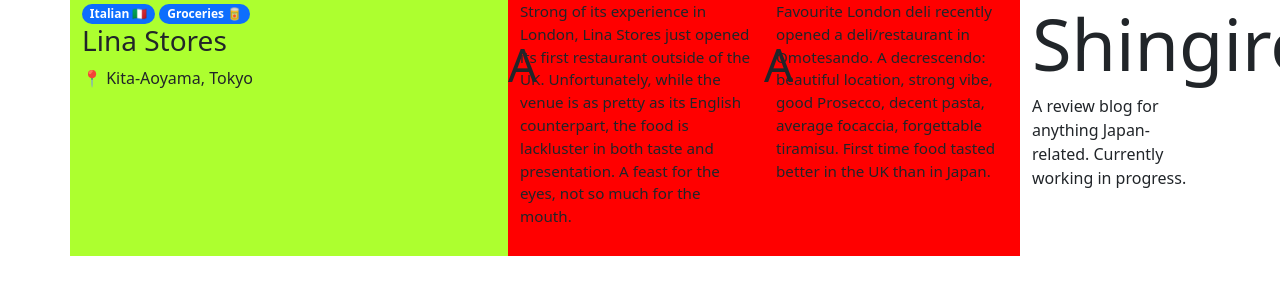
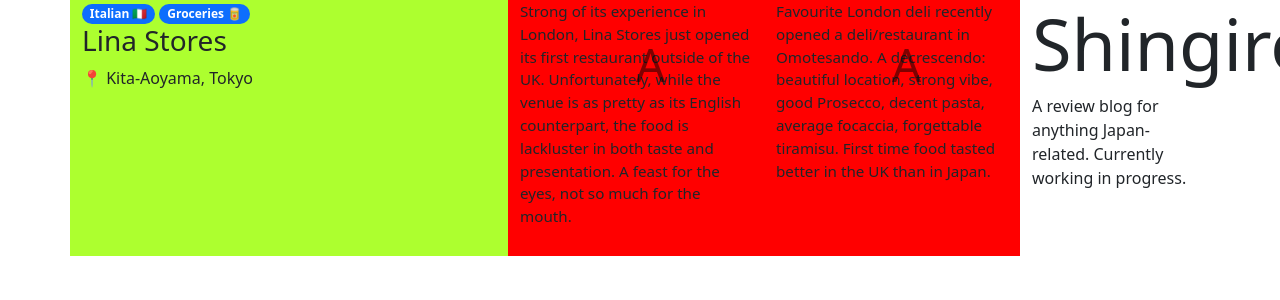
Before and after one commit to alessandrosp/shingiron, a Jekyll site: the page built from docs/index.html, in a window 1280 px wide. Shown: the top 300 px of the page. Built offline with Jekyll 4.4.1, drawn with Linux system fonts in a browser that asks for light colours; nearby versions of some CDN libraries; comment, search, counter and statistics services are not loaded.

Commit message:
Update style.css

```diff
--- a/docs/assets/css/style.css
+++ b/docs/assets/css/style.css
@@ -18,13 +18,14 @@
 }
 
 .place-review:before {
+  color: rgba(0, 0, 0, 0.5);
   content: "A";
   width: 100%;
   height: 100%;
   font-size: 3em;
   line-height: 128px;
   position: absolute;
-  left: 0px;
+  left: 128px;
 }
 
 /* Deprecated. */
```
